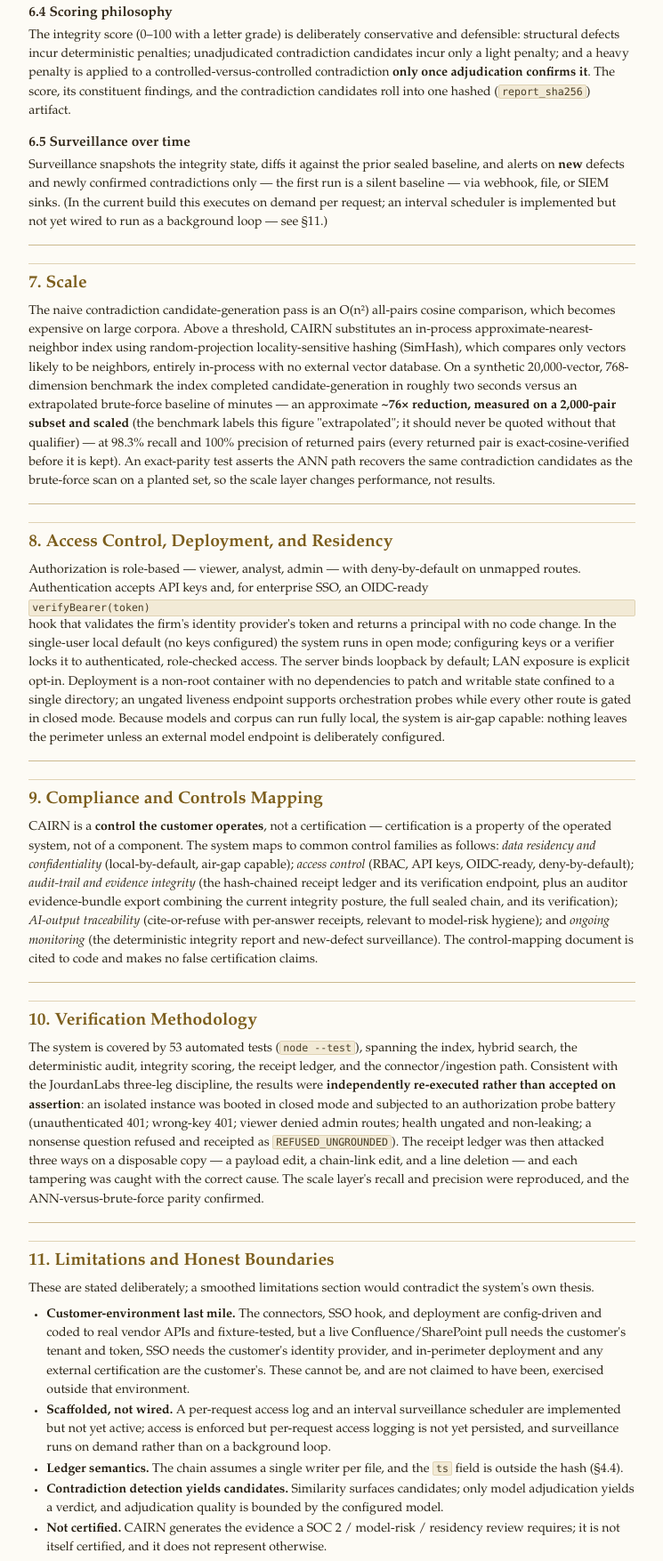
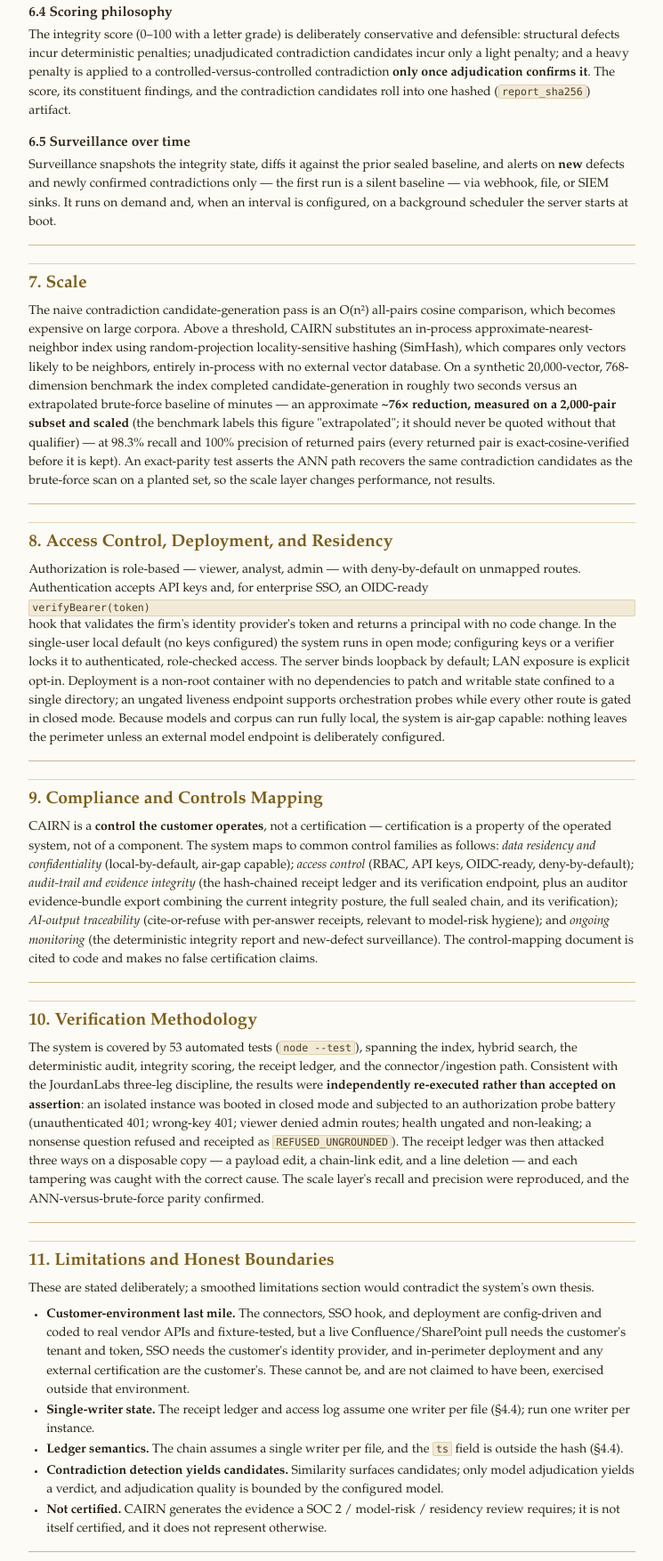
Before and after one commit to jourdanlabs/cairn, a website: page docs/CAIRN-WHITE-PAPER-2026-07-22.html in a window 1280 px wide. Shown: the part 3964-5719 px from the top of the page at 89% size, without its empty margins (267-1012 px from the left). Drawn offline with Linux system fonts and the light colour scheme.

Commit message:
docs: regenerate white paper PDF (wired-limbs copy)

```diff
--- a/docs/CAIRN-WHITE-PAPER-2026-07-22.html
+++ b/docs/CAIRN-WHITE-PAPER-2026-07-22.html
@@ -103,7 +103,7 @@
 <h3>6.4 Scoring philosophy</h3>
 <p>The integrity score (0–100 with a letter grade) is deliberately conservative and defensible: structural defects incur deterministic penalties; unadjudicated contradiction candidates incur only a light penalty; and a heavy penalty is applied to a controlled-versus-controlled contradiction <strong>only once adjudication confirms it</strong>. The score, its constituent findings, and the contradiction candidates roll into one hashed (<code>report_sha256</code>) artifact.</p>
 <h3>6.5 Surveillance over time</h3>
-<p>Surveillance snapshots the integrity state, diffs it against the prior sealed baseline, and alerts on <strong>new</strong> defects and newly confirmed contradictions only — the first run is a silent baseline — via webhook, file, or SIEM sinks. (In the current build this executes on demand per request; an interval scheduler is implemented but not yet wired to run as a background loop — see §11.)</p>
+<p>Surveillance snapshots the integrity state, diffs it against the prior sealed baseline, and alerts on <strong>new</strong> defects and newly confirmed contradictions only — the first run is a silent baseline — via webhook, file, or SIEM sinks. It runs on demand and, when an interval is configured, on a background scheduler the server starts at boot.</p>
 <hr/>
 <h2>7. Scale</h2>
 <p>The naive contradiction candidate-generation pass is an O(n²) all-pairs cosine comparison, which becomes expensive on large corpora. Above a threshold, CAIRN substitutes an in-process approximate-nearest-neighbor index using random-projection locality-sensitive hashing (SimHash), which compares only vectors likely to be neighbors, entirely in-process with no external vector database. On a synthetic 20,000-vector, 768-dimension benchmark the index completed candidate-generation in roughly two seconds versus an extrapolated brute-force baseline of minutes — an approximate <strong>~76× reduction, measured on a 2,000-pair subset and scaled</strong> (the benchmark labels this figure "extrapolated"; it should never be quoted without that qualifier) — at 98.3% recall and 100% precision of returned pairs (every returned pair is exact-cosine-verified before it is kept). An exact-parity test asserts the ANN path recovers the same contradiction candidates as the brute-force scan on a planted set, so the scale layer changes performance, not results.</p>
@@ -119,7 +119,7 @@
 <hr/>
 <h2>11. Limitations and Honest Boundaries</h2>
 <p>These are stated deliberately; a smoothed limitations section would contradict the system's own thesis.</p>
-<ul><li><strong>Customer-environment last mile.</strong> The connectors, SSO hook, and deployment are config-driven and coded to real vendor APIs and fixture-tested, but a live Confluence/SharePoint pull needs the customer's tenant and token, SSO needs the customer's identity provider, and in-perimeter deployment and any external certification are the customer's. These cannot be, and are not claimed to have been, exercised outside that environment.</li><li><strong>Scaffolded, not wired.</strong> A per-request access log and an interval surveillance scheduler are implemented but not yet active; access is enforced but per-request access logging is not yet persisted, and surveillance runs on demand rather than on a background loop.</li><li><strong>Ledger semantics.</strong> The chain assumes a single writer per file, and the <code>ts</code> field is outside the hash (§4.4).</li><li><strong>Contradiction detection yields candidates.</strong> Similarity surfaces candidates; only model adjudication yields a verdict, and adjudication quality is bounded by the configured model.</li><li><strong>Not certified.</strong> CAIRN generates the evidence a SOC 2 / model-risk / residency review requires; it is not itself certified, and it does not represent otherwise.</li></ul>
+<ul><li><strong>Customer-environment last mile.</strong> The connectors, SSO hook, and deployment are config-driven and coded to real vendor APIs and fixture-tested, but a live Confluence/SharePoint pull needs the customer's tenant and token, SSO needs the customer's identity provider, and in-perimeter deployment and any external certification are the customer's. These cannot be, and are not claimed to have been, exercised outside that environment.</li><li><strong>Single-writer state.</strong> The receipt ledger and access log assume one writer per file (§4.4); run one writer per instance.</li><li><strong>Ledger semantics.</strong> The chain assumes a single writer per file, and the <code>ts</code> field is outside the hash (§4.4).</li><li><strong>Contradiction detection yields candidates.</strong> Similarity surfaces candidates; only model adjudication yields a verdict, and adjudication quality is bounded by the configured model.</li><li><strong>Not certified.</strong> CAIRN generates the evidence a SOC 2 / model-risk / residency review requires; it is not itself certified, and it does not represent otherwise.</li></ul>
 <hr/>
 <h2>12. Related Work</h2>
 <p>Enterprise search platforms optimize findability and rank documents well, but do not verify sources, do not score the corpus for internal conflict, and do not receipt answers. Document-AI assistants optimize fluency and typically operate cloud-side; fluency is not provenance, and a correct-sounding answer from the wrong document remains wrong with no artifact to catch it. Retrieval-augmented-generation plugins ground answers in retrieved chunks but stop there: no pre-generation refusal discipline, no corpus-level integrity score, and no hashed receipt. To our knowledge, no widely deployed system both scores a corpus for internal contradiction and emits a verifiable, per-source-hashed receipt for each answer and refusal.</p>
```
Also changed, not shown: 1 other file.
